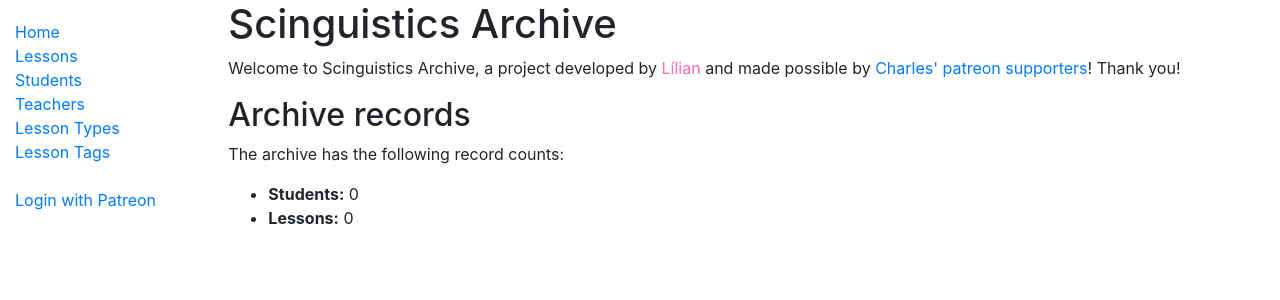
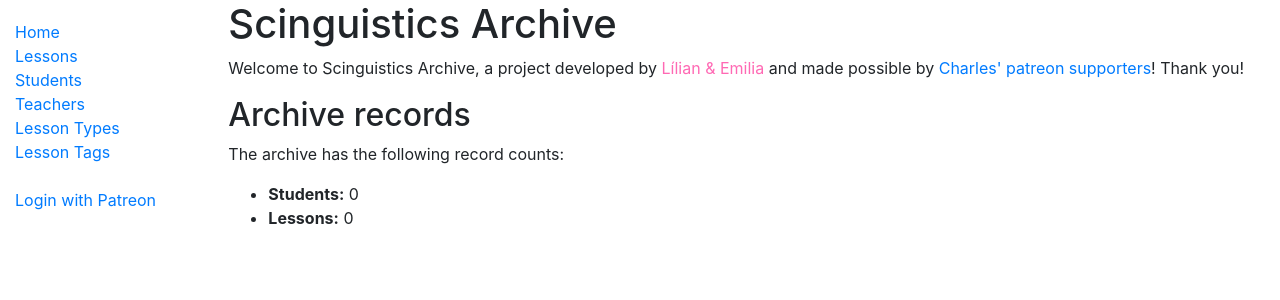
Before and after one commit to lily-mosquitoes/scinguistics_archive, a Django app: page /catalog/ in a window 1280 px wide. Shown: the top 300 px of the page. Run offline with Django 3.2, Linux system fonts and the light colour scheme; data that the repository does not hold is empty; some libraries are stand-ins or nearby versions.

Commit message:
changed index text

```diff
--- a/catalog/templates/index.html
+++ b/catalog/templates/index.html
@@ -2,7 +2,7 @@
 
 {% block content %}
   <h1>Scinguistics Archive</h1>
-  <p>Welcome to Scinguistics Archive, a project developed by <span style="color:HotPink">Lílian</span> and made possible by <a href="{% url 'thanks' %}">Charles' patreon supporters</a>! Thank you!</p>
+  <p>Welcome to Scinguistics Archive, a project developed by <span style="color:HotPink">Lílian & Emilia</span> and made possible by <a href="{% url 'thanks' %}">Charles' patreon supporters</a>! Thank you!</p>
   <h2>Archive records</h2>
   <p>The archive has the following record counts:</p>
   <ul>
```
